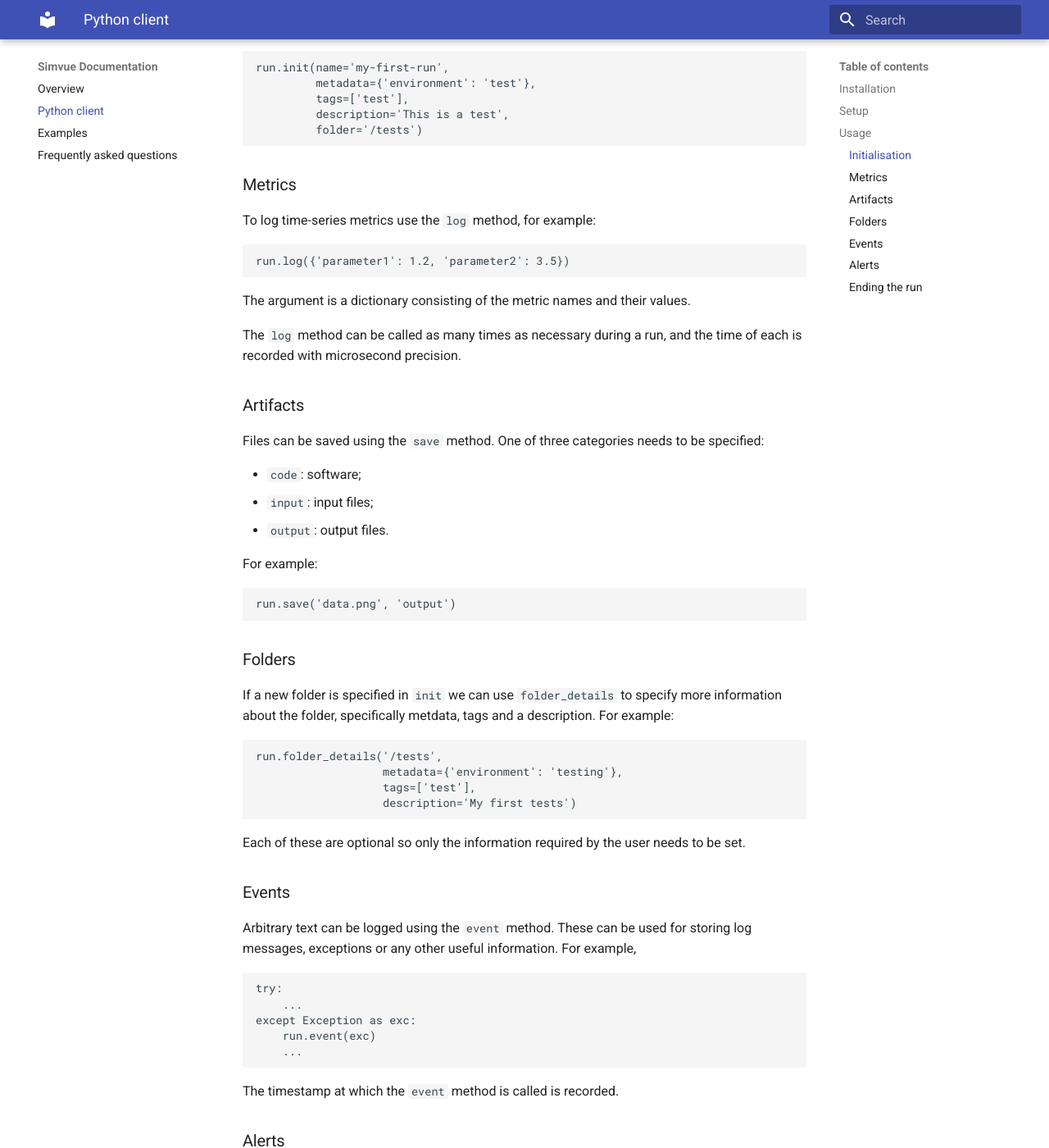
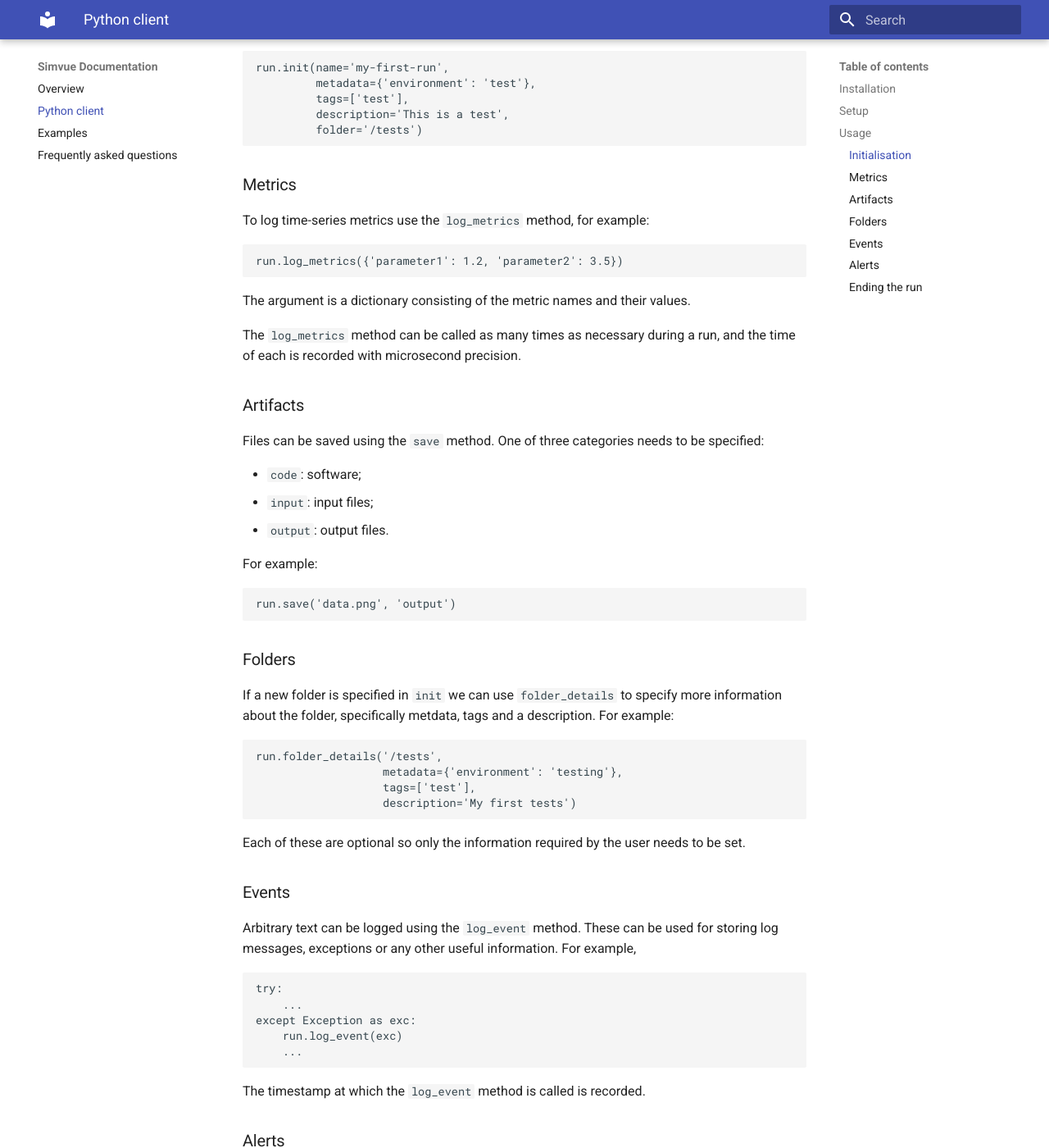
Before and after one commit to simvue-io/docs, an MkDocs documentation site: the page built from docs/python-client.md, in a window 1280 px wide and 1400 px high, scrolled down 1471 px. Shown: the whole window at 82% size. Built offline with MkDocs 1.6.1 and Material for MkDocs 9.7.7, drawn with Linux system fonts in a browser that asks for light colours.

Commit message:
Update names of methods

````diff
--- a/docs/python-client.md
+++ b/docs/python-client.md
@@ -58,13 +58,13 @@ run.init(name='my-first-run',
 
 ### Metrics
 
-To log time-series metrics use the `log` method, for example:
+To log time-series metrics use the `log_metrics` method, for example:
 ```
-run.log({'parameter1': 1.2, 'parameter2': 3.5})
+run.log_metrics({'parameter1': 1.2, 'parameter2': 3.5})
 ```
 The argument is a dictionary consisting of the metric names and their values.
 
-The `log` method can be called as many times as necessary during a run, and the time of each is recorded with microsecond precision.
+The `log_metrics` method can be called as many times as necessary during a run, and the time of each is recorded with microsecond precision.
 
 ### Artifacts
 
@@ -93,16 +93,16 @@ Each of these are optional so only the information required by the user needs to
 
 ### Events
 
-Arbitrary text can be logged using the `event` method. These can be used for storing log messages, exceptions or any other useful
+Arbitrary text can be logged using the `log_event` method. These can be used for storing log messages, exceptions or any other useful
 information. For example,
 ```
 try:
     ...
 except Exception as exc:
-    run.event(exc)
+    run.log_event(exc)
     ...
 ```
-The timestamp at which the `event` method is called is recorded.
+The timestamp at which the `log_event` method is called is recorded.
 
 ### Alerts
 
````
